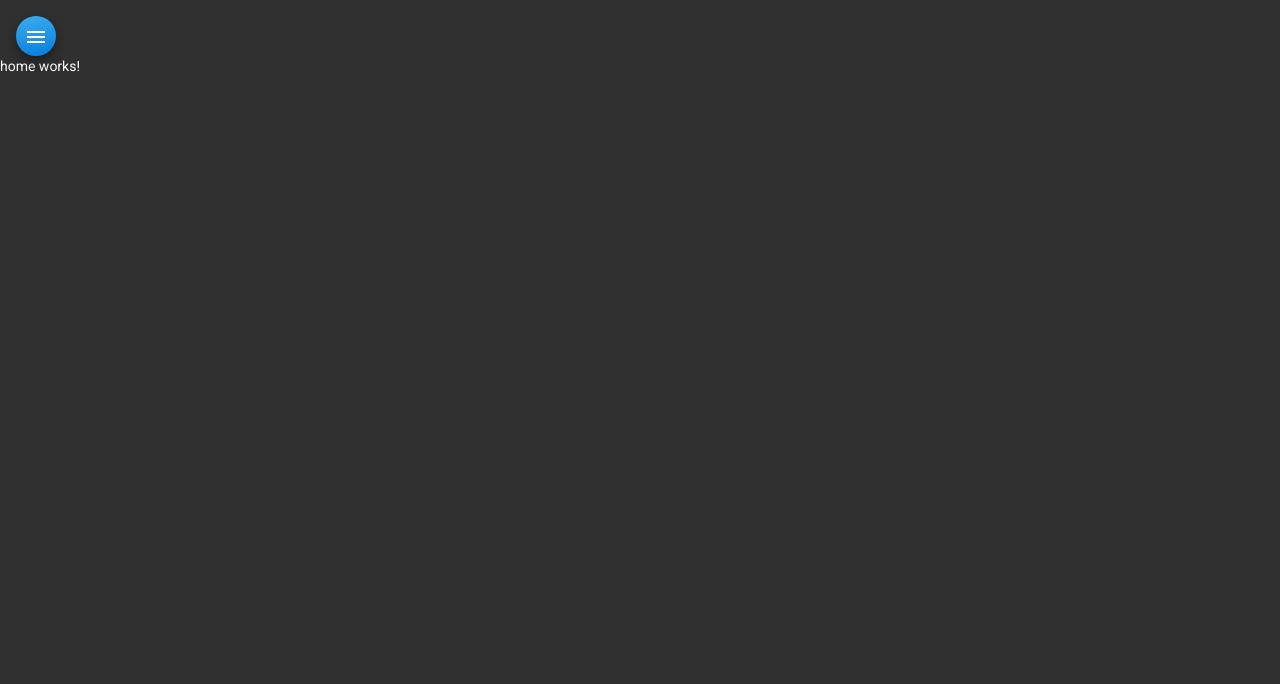
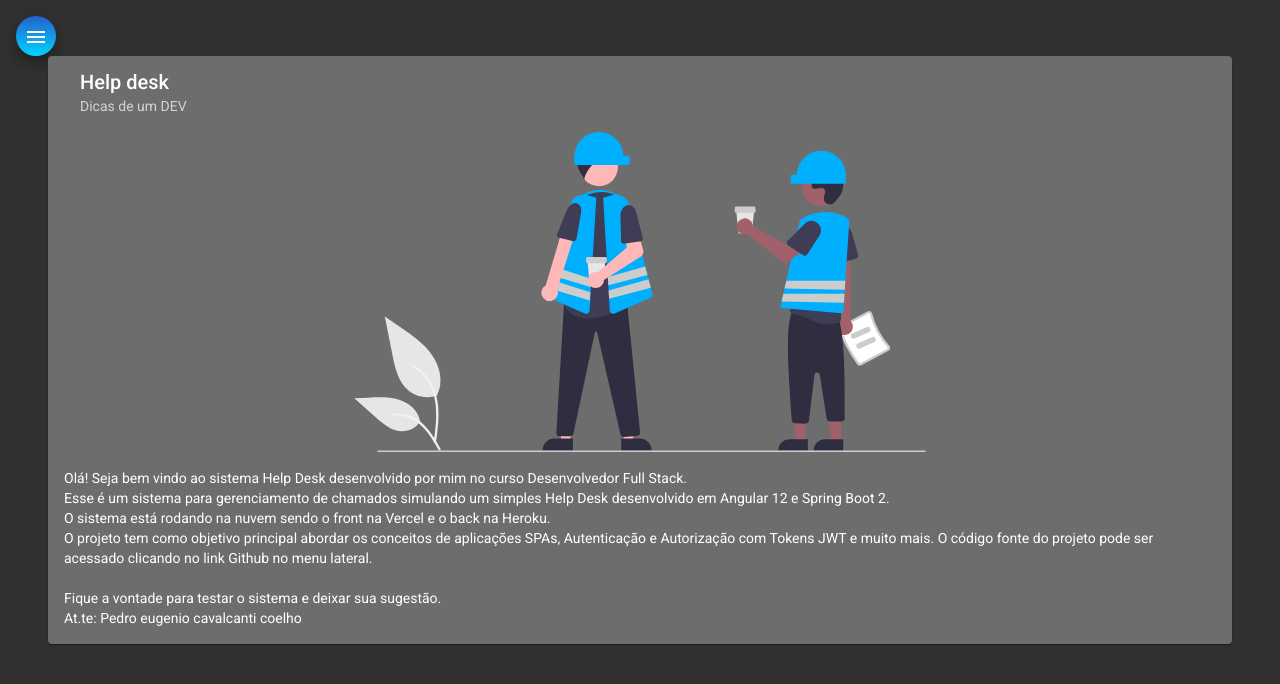
Before and after one commit to PedroCavalcanti0001/helpdesk-front, an Angular app: page /home in a window 1280 px wide. Shown: the top 684 px of the page. Built offline with nearby package versions, Linux system fonts and the light colour scheme.

Commit message:
html e css para componente home

```diff
--- a/src/app/components/home/home.component.css
+++ b/src/app/components/home/home.component.css
@@ -0,0 +1,9 @@
+.card {
+    width: 90%;
+    margin: auto;
+    background-color: rgb(109, 109, 109);
+}
+
+img {
+    height: 20rem;
+}
--- a/src/app/components/home/home.component.html
+++ b/src/app/components/home/home.component.html
@@ -1 +1,20 @@
-<p>home works!</p>
+<mat-card class="card">
+    <mat-card-header>
+        <mat-card-title>Help desk</mat-card-title>
+        <mat-card-subtitle>Dicas de um DEV</mat-card-subtitle>
+    </mat-card-header>
+    <img mat-card-image src="assets/img/home-image.svg" alt="Photo of a Shiba Inu">
+    <mat-card-content>
+        <p>
+            Olá! Seja bem vindo ao sistema Help Desk desenvolvido por mim no curso Desenvolvedor Full Stack.<br/>
+            Esse é um sistema para gerenciamento de chamados simulando um simples Help Desk desenvolvido em Angular 12 e
+            Spring Boot 2. <br/>O sistema está rodando na nuvem sendo o front na Vercel e o back na Heroku.<br/>
+            O projeto tem como objetivo principal abordar os conceitos de aplicações SPAs, Autenticação e Autorização
+            com
+            Tokens JWT e muito mais. O código fonte do projeto pode ser acessado clicando no link Github no menu
+            lateral.
+            <br/><br/> Fique a vontade para testar o sistema e deixar sua sugestão.
+            <br/> At.te: Pedro eugenio cavalcanti coelho
+        </p>
+    </mat-card-content>
+</mat-card>
--- a/src/app/components/nav/nav.component.css
+++ b/src/app/components/nav/nav.component.css
@@ -5,7 +5,7 @@
 .sidenav{
     width: 13rem;
     background: rgb(60,173,240);
-    background: linear-gradient(169deg, rgba(60,173,240,1) 0%, rgba(10,128,221,1) 94%);
+    background: linear-gradient(180deg, rgba(2,0,36,1) 0%, rgba(37,97,207,1) 0%, rgba(0,212,255,1) 100%);
 }
 
 img{
@@ -26,5 +26,5 @@ img{
     margin: 1rem 0 0 1rem;
     color: white;
     background: rgb(60,173,240);
-    background: linear-gradient(169deg, rgba(60,173,240,1) 0%, rgba(10,128,221,1) 94%);
+    background: linear-gradient(180deg, rgba(2,0,36,1) 0%, rgba(37,97,207,1) 0%, rgba(0,212,255,1) 100%);
 }
--- a/src/app/components/nav/nav.component.html
+++ b/src/app/components/nav/nav.component.html
@@ -2,7 +2,7 @@
     <mat-drawer #drawer class="sidenav" mode="side">
         <img src="assets/img/side-image.svg" alt="Imagem de navegação" alt="">
         <mat-nav-list class="nav-list">
-            <a mat-list-item routerList="/">
+            <a mat-list-item routerList="home">
                 <i class="material-icons">home</i>
                 Home
             </a>
```
